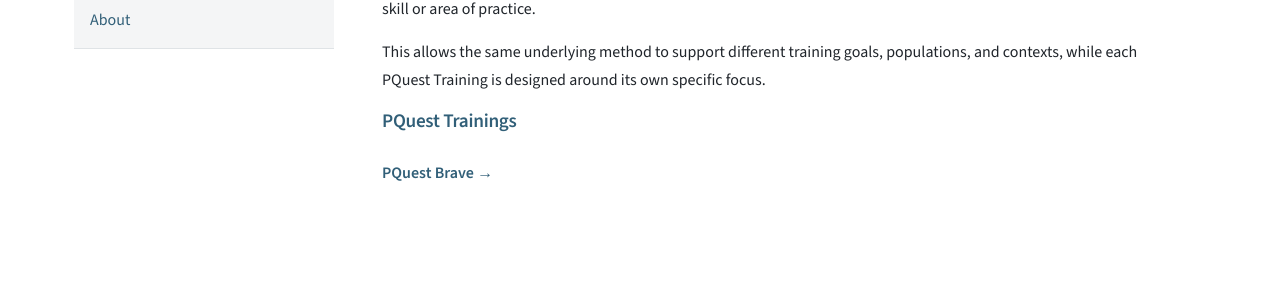
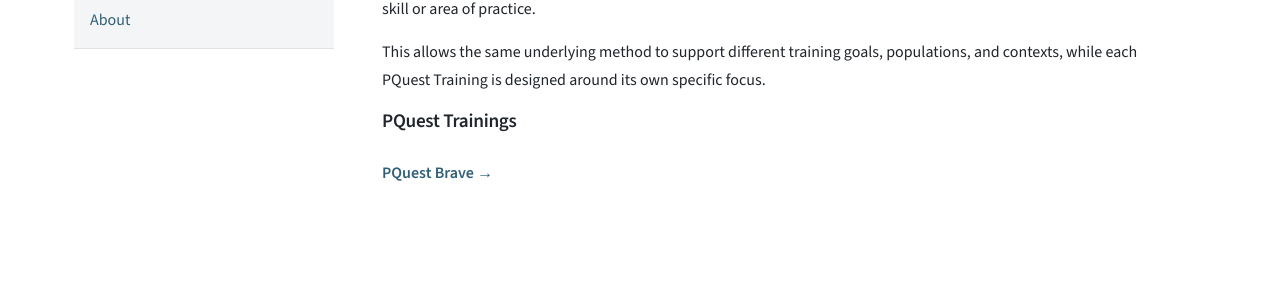
Before and after one commit to irinagotovcika/pquest.eu, a Jekyll site: the page built from method/trainings/index.md, in a window 1280 px wide. Shown: the part 290-593 px from the top of the page. Built offline with Jekyll 4.4.1, drawn with Linux system fonts in a browser that asks for light colours.

Commit message:
Update main.css

```diff
--- a/assets/css/main.css
+++ b/assets/css/main.css
@@ -87,10 +87,14 @@ h1,
 h2,
 h3 {
   margin-top: 0;
-  color: var(--color-accent);
   font-weight: 600;
   line-height: 1.25;
   letter-spacing: -0.015em;
+}
+
+h1,
+h2 {
+  color: var(--color-accent);
 }
 
 h1 {
@@ -103,6 +107,7 @@ h2 {
 
 h3 {
   font-size: 1.2rem;
+  color: var(--color-text);
 }
 
 p {
```
